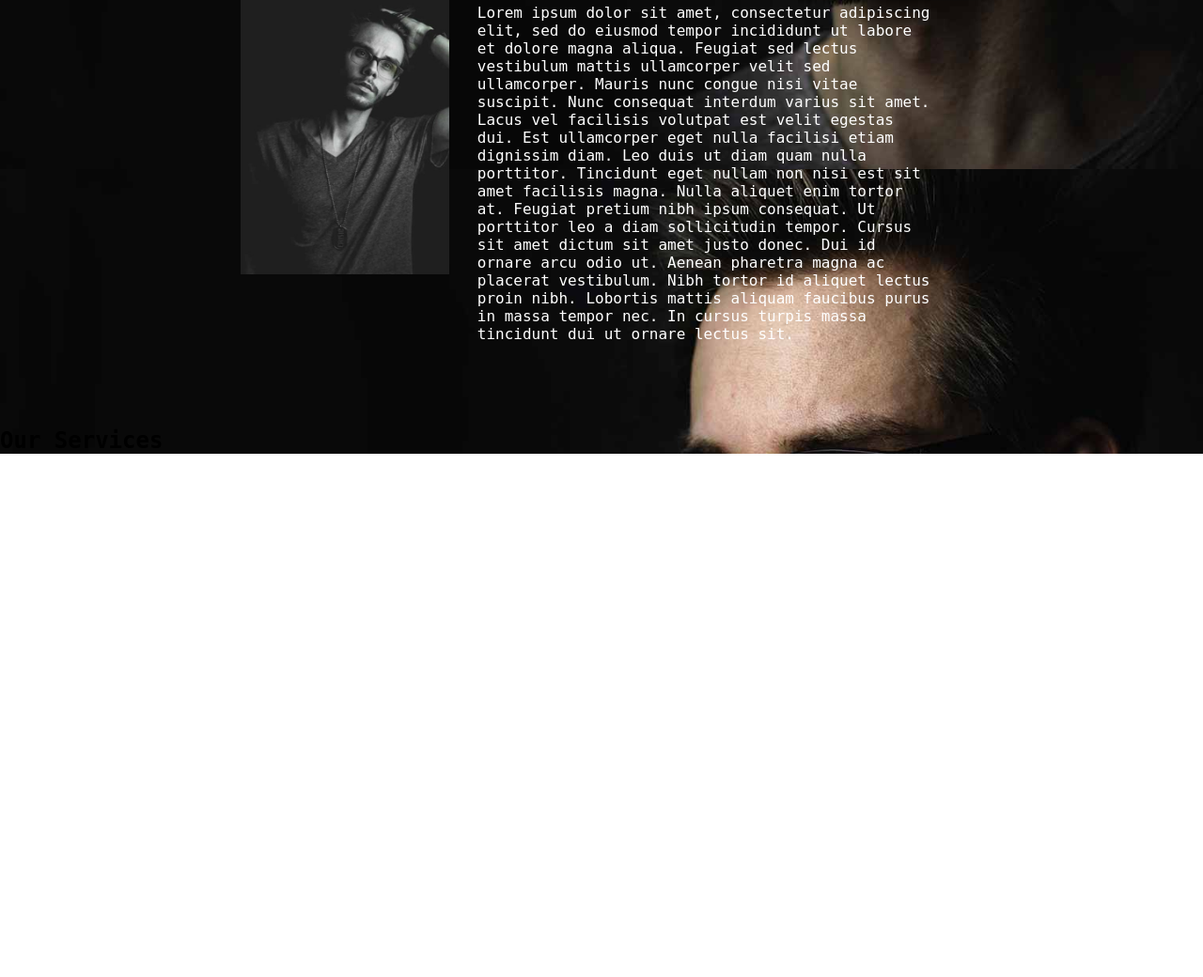
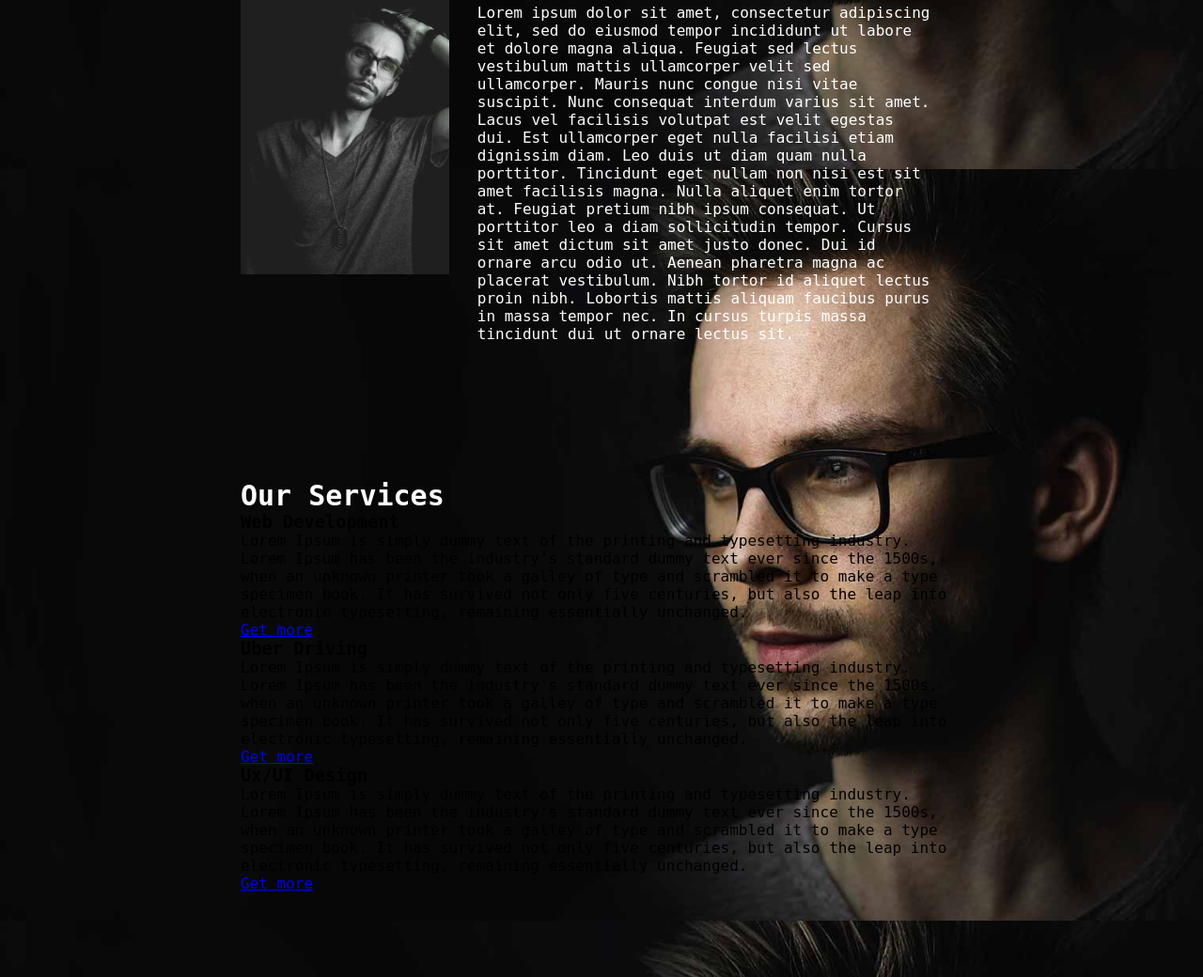
Before and after one commit to Kyriyenko/Html-Css-Responsive-Landing, a plain HTML site: page index.html in a window 1280 px wide. Shown: the part 620-1660 px from the top of the page at 94% size. Before the commit the page ends 1103 px from the top, so only its background shows below. Drawn offline with Linux system fonts and the light colour scheme.

Commit message:
added services data

```diff
--- a/index.html
+++ b/index.html
@@ -60,13 +60,49 @@
         </div>
         <div class="box">
             <div class="card">
-
+                <h3>
+                    Web Development
+                </h3>
+                <p>
+                    Lorem Ipsum is simply dummy text of the printing and typesetting industry.
+                    Lorem Ipsum has been the industry's standard dummy text ever since the 1500s,
+                    when an unknown printer took a galley of type and scrambled it to make a type specimen book.
+                    It has survived not only five centuries, but also the leap into electronic typesetting,
+                    remaining essentially unchanged.
+                </p>
+                <a href="#">
+                    Get more
+                </a>
             </div>
             <div class="card">
-
+                <h3>
+                    Uber Driving
+                </h3>
+                <p>
+                    Lorem Ipsum is simply dummy text of the printing and typesetting industry.
+                    Lorem Ipsum has been the industry's standard dummy text ever since the 1500s,
+                    when an unknown printer took a galley of type and scrambled it to make a type specimen book.
+                    It has survived not only five centuries, but also the leap into electronic typesetting,
+                    remaining essentially unchanged.
+                </p>
+                <a href="#">
+                    Get more
+                </a>
             </div>
             <div class="card">
-
+                <h3>
+                    Ux/UI Design
+                </h3>
+                <p>
+                    Lorem Ipsum is simply dummy text of the printing and typesetting industry.
+                    Lorem Ipsum has been the industry's standard dummy text ever since the 1500s,
+                    when an unknown printer took a galley of type and scrambled it to make a type specimen book.
+                    It has survived not only five centuries, but also the leap into electronic typesetting,
+                    remaining essentially unchanged.
+                </p>
+                <a href="#">
+                    Get more
+                </a>
             </div>
         </div>
     </section>
--- a/src/css/style.css
+++ b/src/css/style.css
@@ -168,3 +168,19 @@
     font-size: 25px;
     font-weight: 600;
 }
+
+
+
+/*Services Section styles*/
+
+.service {
+    margin-top: 35px;
+    padding: 20px 20% 90px 20%;
+}
+
+
+.service .title h2 {
+    color: #fff;
+    font-size: 30px;
+    font-weight: 800;
+}
```
